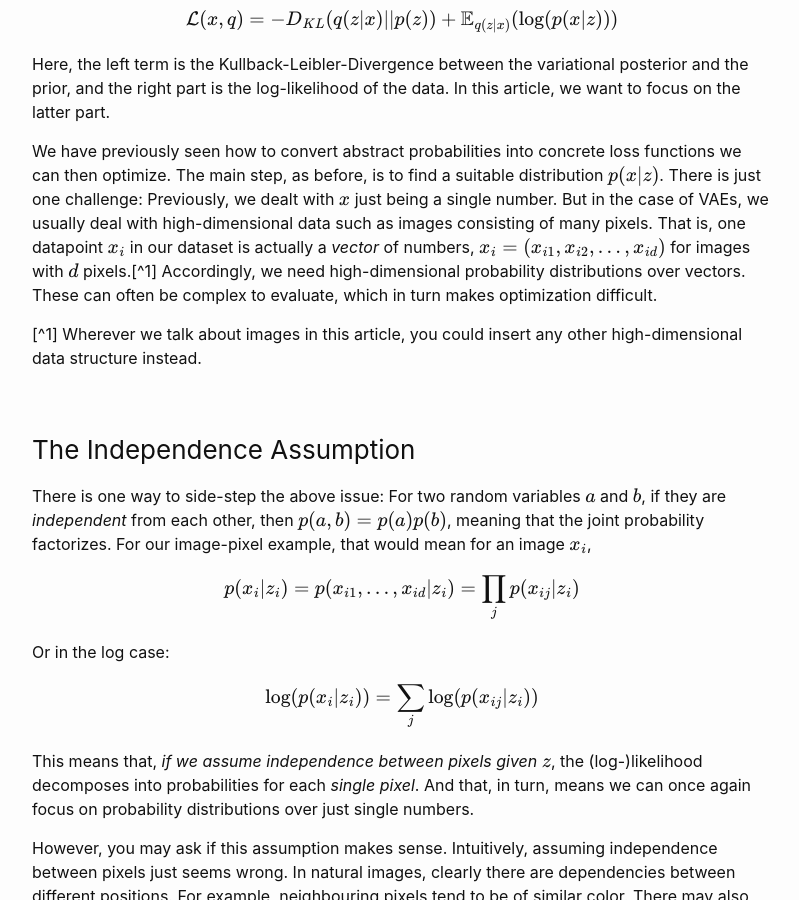
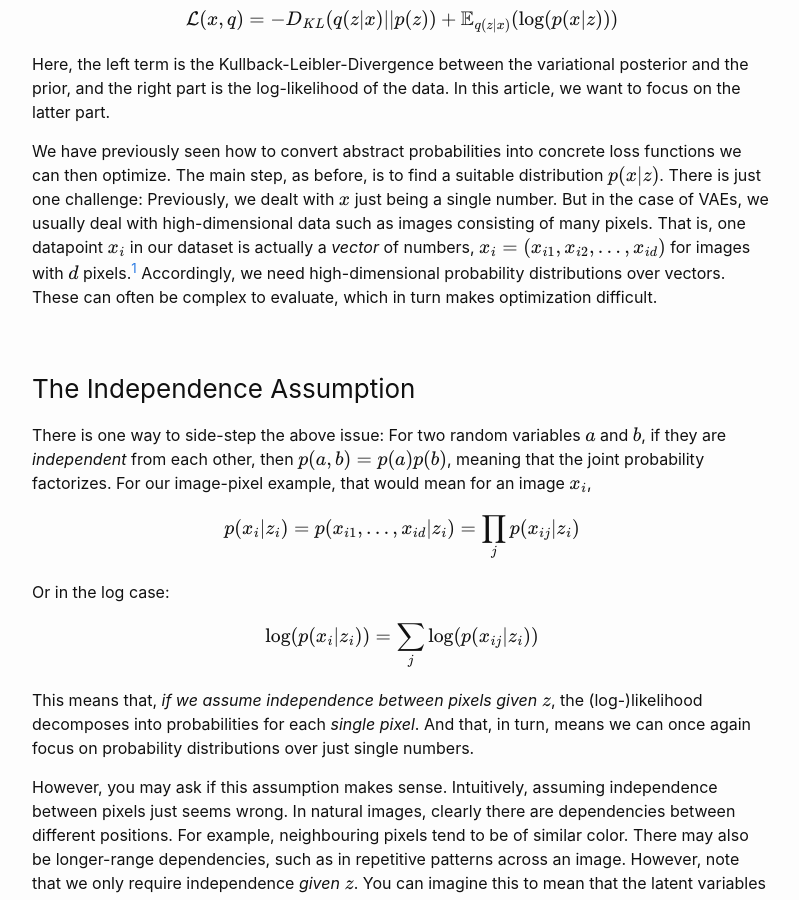
Before and after one commit to ovgu-ailab/blog, a Jekyll site: the page built from _posts/2025-10-05-vae-reconstruction.md, in a window 1280 px wide and 900 px high, scrolled down 666 px. Shown: the whole window, without its empty margins (238-1037 px from the left). Built offline with Jekyll 4.4.1, drawn with Linux system fonts in a browser that asks for light colours; some of the changed text lies outside the part shown.

Commit message:
fix footnote whoopsie

```diff
--- a/_posts/2025-10-05-vae-reconstruction.md
+++ b/_posts/2025-10-05-vae-reconstruction.md
@@ -42,7 +42,7 @@
 Accordingly, we need high-dimensional probability distributions over vectors.
 These can often be complex to evaluate, which in turn makes optimization difficult.
 
-[^1] Wherever we talk about images in this article, you could insert any other high-dimensional data structure instead.
+[^1]: Wherever we talk about images in this article, you could insert any other high-dimensional data structure instead.
 
 ### The Independence Assumption
 
```
